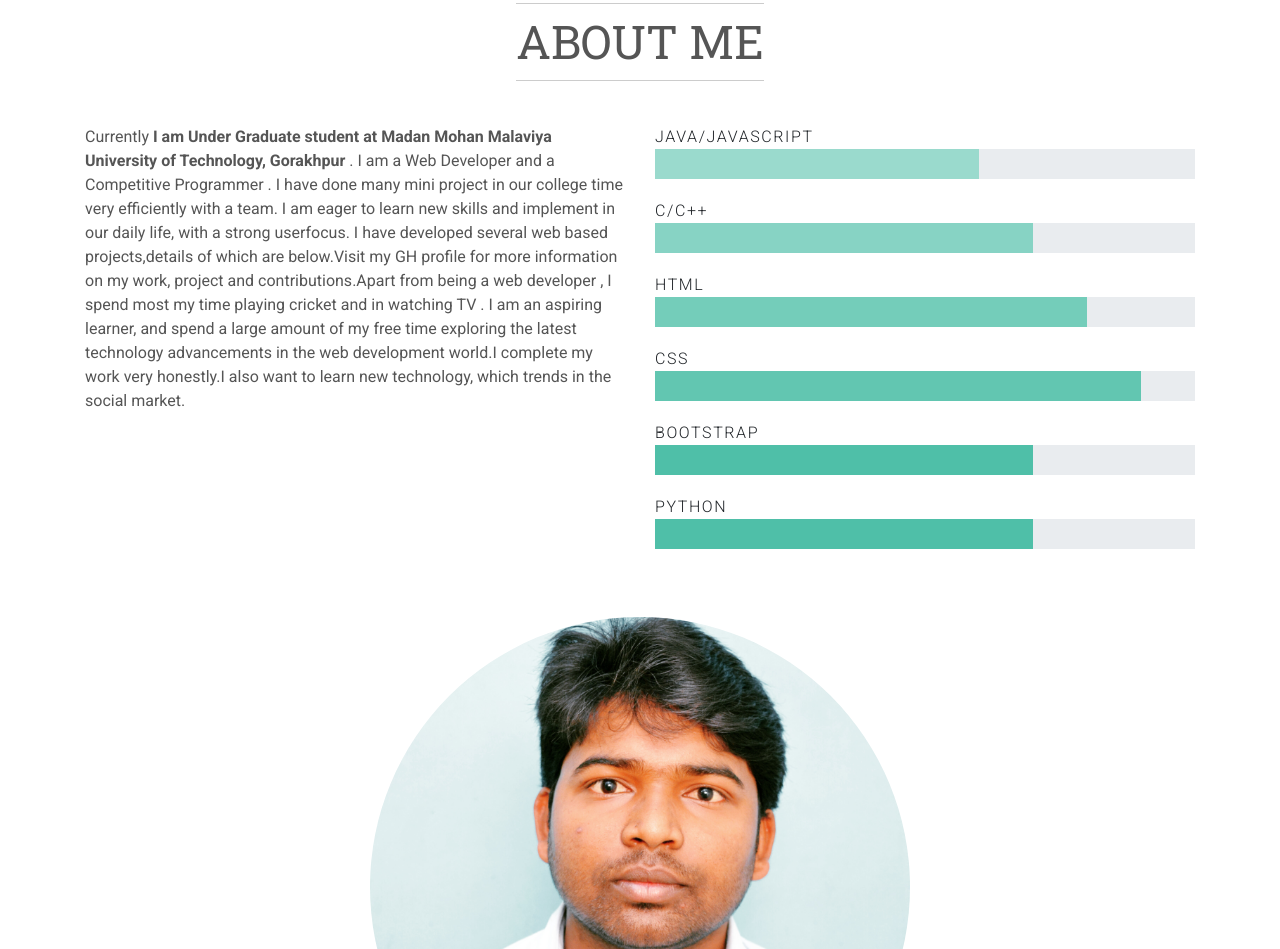
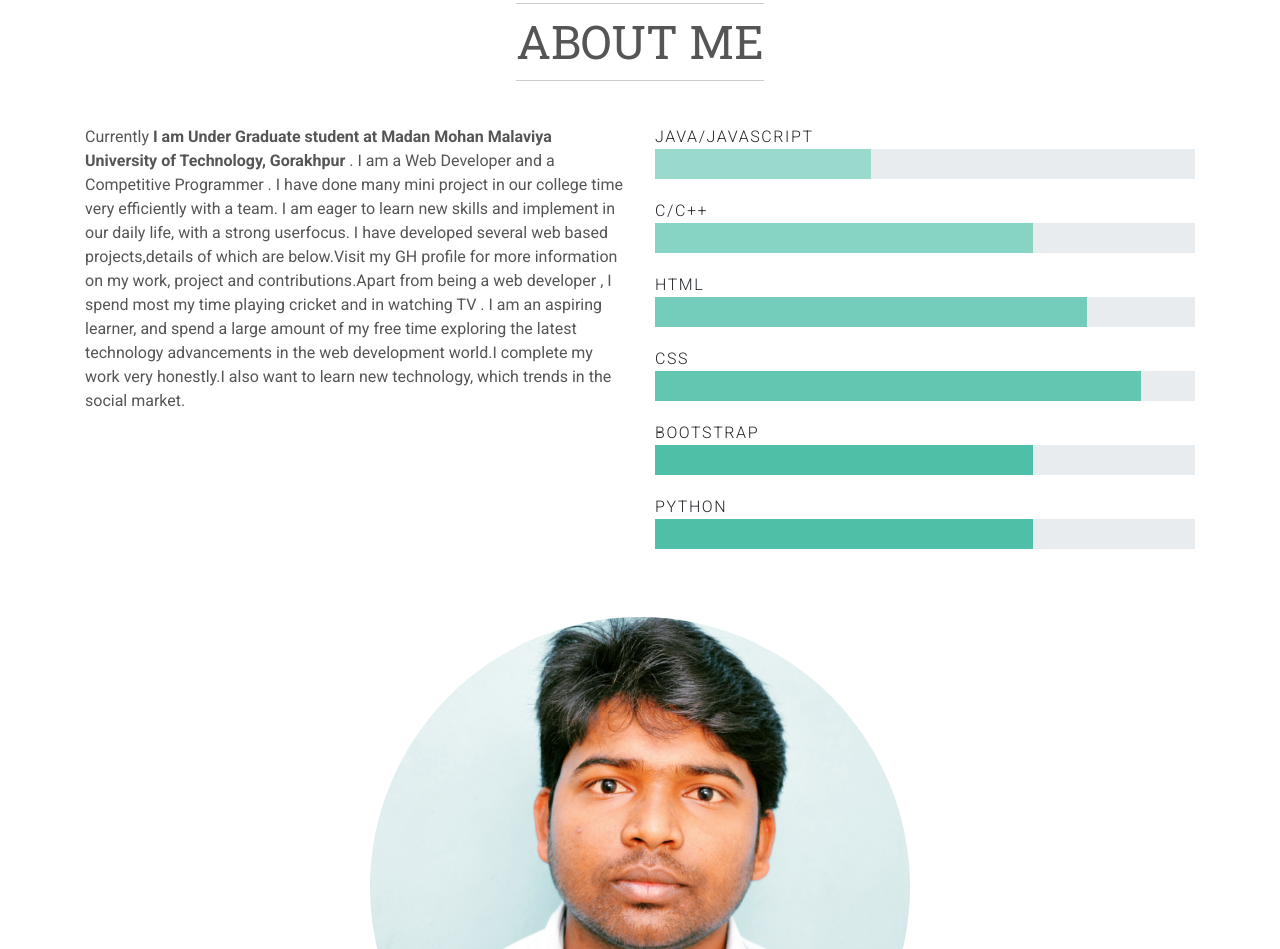
Before and after one commit to anil65/anil65.github.io, a plain HTML site: page index.html in a window 1280 px wide. Shown: the part 877-1826 px from the top of the page. Drawn offline with nearby package versions, Linux system fonts and the light colour scheme.

Commit message:
Update index.html

```diff
--- a/index.html
+++ b/index.html
@@ -73,7 +73,7 @@
             <div class="skill-item">
               <div class="progress-title">Java/JavaScript</div>
               <div class="progress">
-                <div role="progressbar" style="width: 60%" aria-valuenow="65" aria-valuemin="60" aria-valuemax="100" class="progress-bar progress-bar-skill1"></div>
+                <div role="progressbar" style="width: 40%" aria-valuenow="70" aria-valuemin="60" aria-valuemax="100" class="progress-bar progress-bar-skill1"></div>
               </div>
             </div>
             <div class="skill-item">
```
